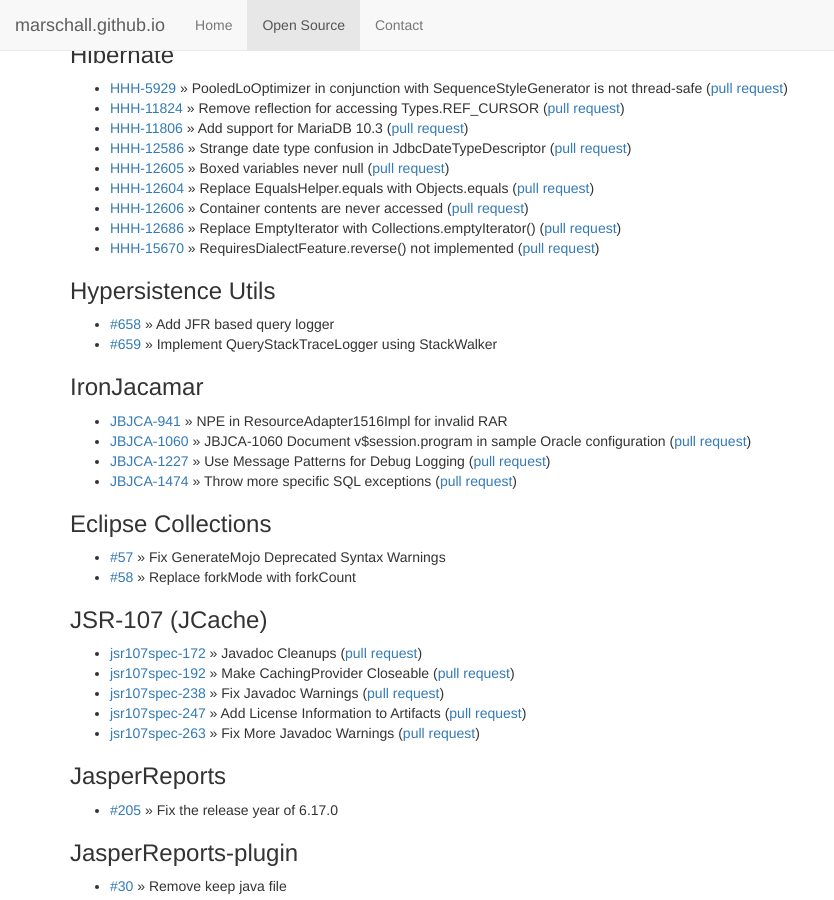
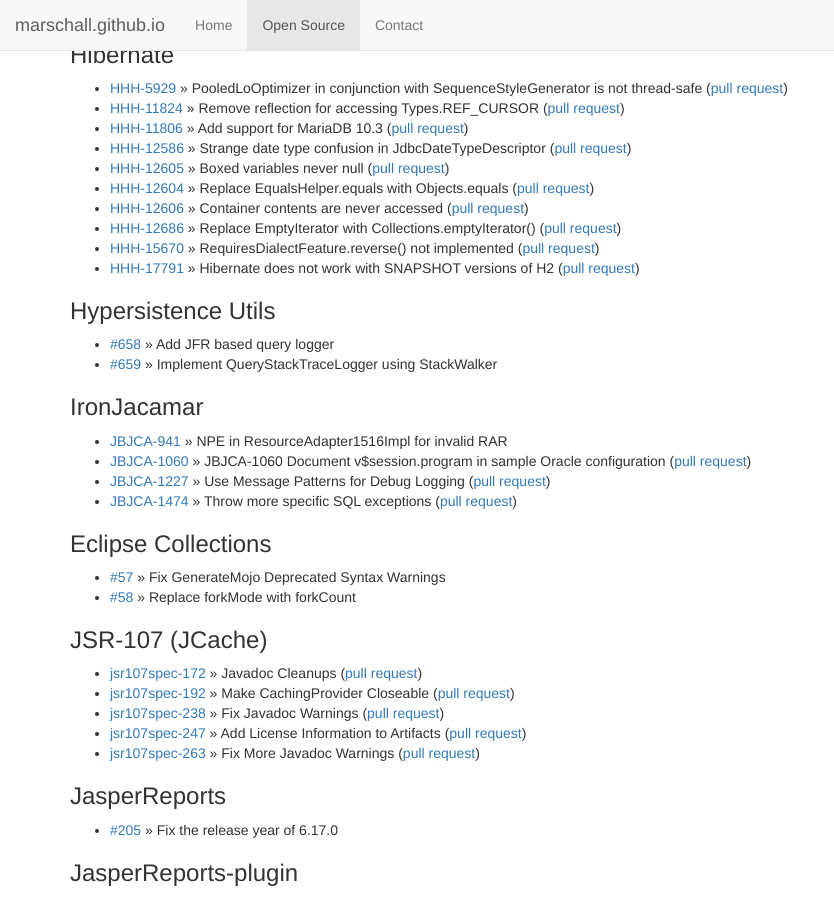
Before and after one commit to marschall/marschall.github.com, a Jekyll site: the page built from open-source.html, in a window 1280 px wide and 900 px high, scrolled down 4859 px. Shown: the whole window, without its empty margins (0-834 px from the left). Built offline with Jekyll 4.4.1, drawn with Linux system fonts in a browser that asks for light colours.

Commit message:
add HHH-17791

```diff
--- a/open-source.html
+++ b/open-source.html
@@ -303,6 +303,7 @@
   <li><a href="https://hibernate.atlassian.net/browse/HHH-12606">HHH-12606</a> &raquo; Container contents are never accessed (<a href="https://github.com/hibernate/hibernate-orm/pull/2292">pull request</a>)</li>
   <li><a href="https://hibernate.atlassian.net/browse/HHH-12686">HHH-12686</a> &raquo; Replace EmptyIterator with Collections.emptyIterator() (<a href="https://github.com/hibernate/hibernate-orm/pull/2347">pull request</a>)</li>
   <li><a href="https://hibernate.atlassian.net/browse/HHH-15670">HHH-15670</a> &raquo; RequiresDialectFeature.reverse() not implemented (<a href="https://github.com/hibernate/hibernate-orm/pull/5508">pull request</a>)</li>
+  <li><a href="https://hibernate.atlassian.net/browse/HHH-17791">HHH-17791</a> &raquo; Hibernate does not work with SNAPSHOT versions of H2 (<a href="https://github.com/hibernate/hibernate-orm/pull/7917">pull request</a>)</li>
 </ul>
 <h3>Hypersistence Utils</h3>
 <ul>
```
